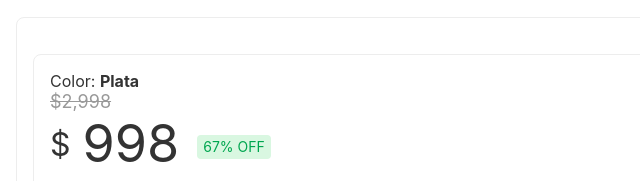
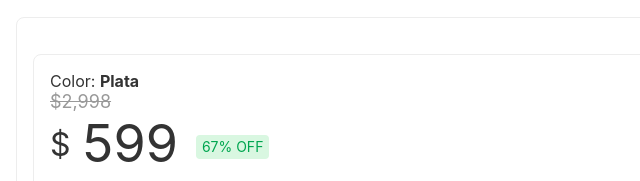
Before and after one commit to leocabe/micro.mercadolibreshop.online, a plain HTML site: page index.html in a window 1280 px wide. Shown: the part 872-1053 px from the top of the page, 0-640 px from the left. Drawn offline with Linux system fonts and the light colour scheme.

Commit message:
Update index.html

```diff
--- a/index.html
+++ b/index.html
@@ -545,7 +545,7 @@ background:#f7f7f7;
 <!-- PREÇO ATUAL -->
 <div class="price-row">
 <span class="price-symbol">$</span>
-<span class="price-number" data-unit-price="899">998</span>
+<span class="price-number" data-unit-price="899">599</span>
 <span class="discount-amount">67% OFF</span>
 </div>
 
```
